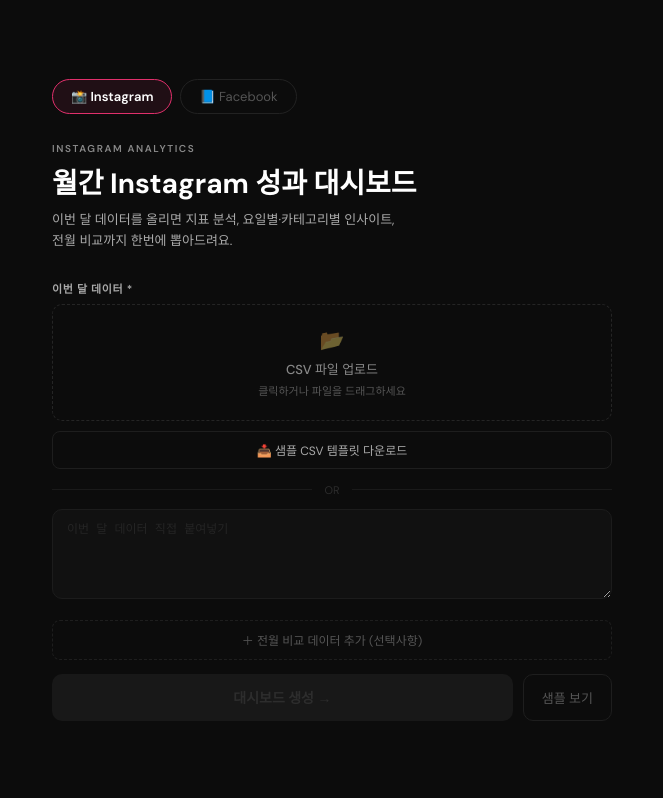
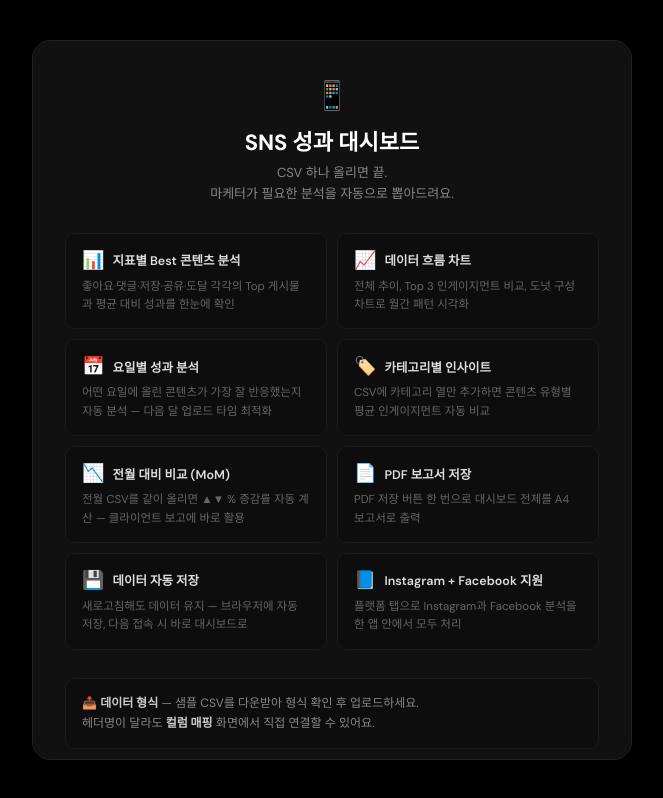
Before and after one commit to kimsogenie/instagram-dashboard, a Next.js app: page / in a window 1280 px wide. Shown: the whole page, without its empty margins (308-971 px from the left). Built offline with nearby package versions, Linux system fonts and the light colour scheme.

Commit message:
Update page.js

```diff
--- a/app/page.js
+++ b/app/page.js
@@ -304,6 +304,63 @@
 }
 
 /* ═══════════════════════════════════════
+   ONBOARDING MODAL
+═══════════════════════════════════════ */
+const FEATURES=[
+  { icon:"📊", title:"지표별 Best 콘텐츠 분석", desc:"좋아요·댓글·저장·공유·도달 각각의 Top 게시물과 평균 대비 성과를 한눈에 확인" },
+  { icon:"📈", title:"데이터 흐름 차트", desc:"전체 추이, Top 3 인게이지먼트 비교, 도넛 구성 차트로 월간 패턴 시각화" },
+  { icon:"📅", title:"요일별 성과 분석", desc:"어떤 요일에 올린 콘텐츠가 가장 잘 반응했는지 자동 분석 — 다음 달 업로드 타임 최적화" },
+  { icon:"🏷️", title:"카테고리별 인사이트", desc:"CSV에 카테고리 열만 추가하면 콘텐츠 유형별 평균 인게이지먼트 자동 비교" },
+  { icon:"📉", title:"전월 대비 비교 (MoM)", desc:"전월 CSV를 같이 올리면 ▲▼ % 증감률 자동 계산 — 클라이언트 보고에 바로 활용" },
+  { icon:"📄", title:"PDF 보고서 저장", desc:"PDF 저장 버튼 한 번으로 대시보드 전체를 A4 보고서로 출력" },
+  { icon:"💾", title:"데이터 자동 저장", desc:"새로고침해도 데이터 유지 — 브라우저에 자동 저장, 다음 접속 시 바로 대시보드로" },
+  { icon:"📘", title:"Instagram + Facebook 지원", desc:"플랫폼 탭으로 Instagram과 Facebook 분석을 한 앱 안에서 모두 처리" },
+];
+
+function OnboardingModal({onClose}){
+  return(
+    <div style={{position:"fixed",inset:0,background:"rgba(0,0,0,0.88)",display:"flex",alignItems:"center",justifyContent:"center",zIndex:300,padding:24,overflowY:"auto"}}>
+      <div style={{background:"#111",border:"1px solid #222",borderRadius:18,padding:"36px 32px",width:"100%",maxWidth:600,maxHeight:"90vh",overflowY:"auto"}}>
+        <div style={{textAlign:"center",marginBottom:28}}>
+          <div style={{fontSize:28,marginBottom:10}}>📱</div>
+          <div style={{fontSize:22,fontWeight:700,color:"#fff",marginBottom:6}}>SNS 성과 대시보드</div>
+          <div style={{fontSize:13,color:"#888",lineHeight:1.6}}>
+            CSV 하나 올리면 끝.<br/>마케터가 필요한 분석을 자동으로 뽑아드려요.
+          </div>
+        </div>
+
+        <div style={{display:"grid",gridTemplateColumns:"1fr 1fr",gap:10,marginBottom:28}}>
+          {FEATURES.map(f=>(
+            <div key={f.title} style={{background:"#0d0d0d",border:"1px solid #1a1a1a",borderRadius:10,padding:"14px 16px"}}>
+              <div style={{display:"flex",alignItems:"center",gap:8,marginBottom:6}}>
+                <span style={{fontSize:18}}>{f.icon}</span>
+                <span style={{fontSize:12.5,fontWeight:600,color:"#ddd"}}>{f.title}</span>
+              </div>
+              <div style={{fontSize:11.5,color:"#666",lineHeight:1.6}}>{f.desc}</div>
+            </div>
+          ))}
+        </div>
+
+        <div style={{background:"#0d0d0d",border:"1px solid #1a1a1a",borderRadius:10,padding:"14px 16px",marginBottom:24}}>
+          <div style={{fontSize:12,color:"#888",lineHeight:1.7}}>
+            📥 <strong style={{color:"#ccc"}}>데이터 형식</strong> — 샘플 CSV를 다운받아 형식 확인 후 업로드하세요.<br/>
+            헤더명이 달라도 <strong style={{color:"#ccc"}}>컬럼 매핑</strong> 화면에서 직접 연결할 수 있어요.
+          </div>
+        </div>
+
+        <button onClick={onClose}
+          style={{width:"100%",background:"#fff",color:"#000",border:"none",borderRadius:10,padding:"13px",fontSize:14,fontWeight:700,cursor:"pointer",fontFamily:"inherit"}}>
+          시작하기 →
+        </button>
+        <div style={{textAlign:"center",marginTop:10}}>
+          <span style={{fontSize:11,color:"#333"}}>다음 번엔 자동으로 건너뜁니다</span>
+        </div>
+      </div>
+    </div>
+  );
+}
+
+/* ═══════════════════════════════════════
    MAPPING UI
 ═══════════════════════════════════════ */
 function MappingUI({platform,headers,initialMapping,onConfirm,onCancel}){
@@ -400,14 +457,17 @@
   const[sortKey,setSortKey]=useState("reach");
   const[sortAsc,setSortAsc]=useState(false);
   const[checked,setChecked]=useState({});
+  const[showOnboarding,setShowOnboarding]=useState(false);
   const dashRef=useRef(null);
   const fileRef=useRef(null);
   const prevFileRef=useRef(null);
 
   const cfg=PLATFORMS[platform];
 
-  // localStorage load on mount
+  // localStorage load on mount + onboarding
   useEffect(()=>{
+    const seen=localStorage.getItem("sna_onboarding_seen");
+    if(!seen) setShowOnboarding(true);
     const saved=loadFromStorage(platform);
     if(saved?.data?.length){
       setData(saved.data);
@@ -415,7 +475,7 @@
       setSavedAt(saved.savedAt);
       setView("dashboard");
     }
-  },[platform]);
+  },[]);
 
   function selectPlatform(p){
     if(p===platform) return;
@@ -612,8 +672,14 @@
   /* ══════════════════════
      INPUT SCREEN
   ══════════════════════ */
+  function closeOnboarding(){
+    setShowOnboarding(false);
+    try{ localStorage.setItem("sna_onboarding_seen","1"); } catch(e){}
+  }
+
   if(view==="input") return(
     <>
+      {showOnboarding&&<OnboardingModal onClose={closeOnboarding}/>}
       {showMapping&&parsedRaw&&(
         <MappingUI platform={platform} headers={parsedRaw.headers}
           initialMapping={autoDetectMapping(cfg.colAliases,parsedRaw.headers)}
@@ -702,6 +768,7 @@
   ══════════════════════ */
   return(
     <div ref={dashRef} style={{maxWidth:1100,margin:"0 auto",padding:"28px 24px 64px"}}>
+      {showOnboarding&&<OnboardingModal onClose={closeOnboarding}/>}
 
       {/* Header */}
       <div className="no-print" style={{marginBottom:28}}>
```
